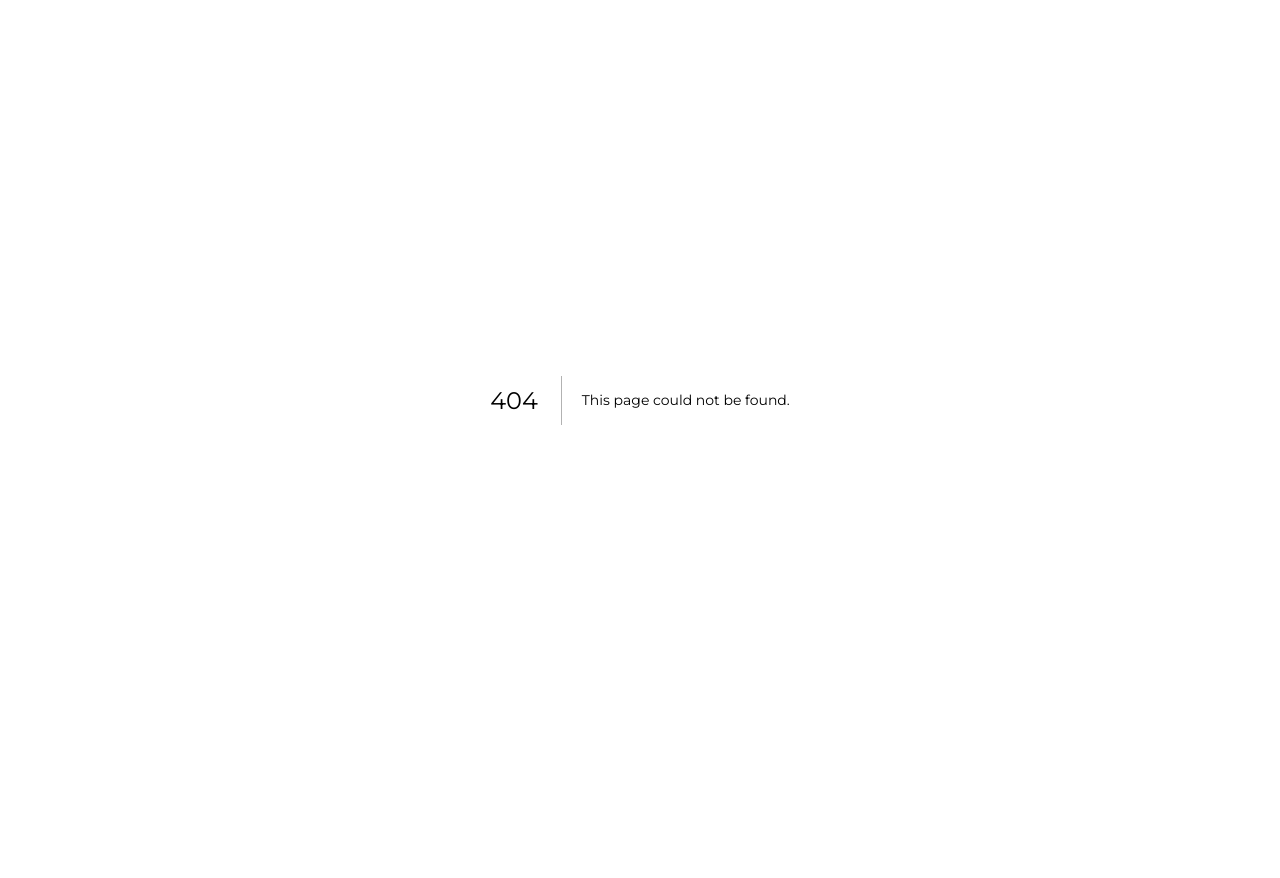
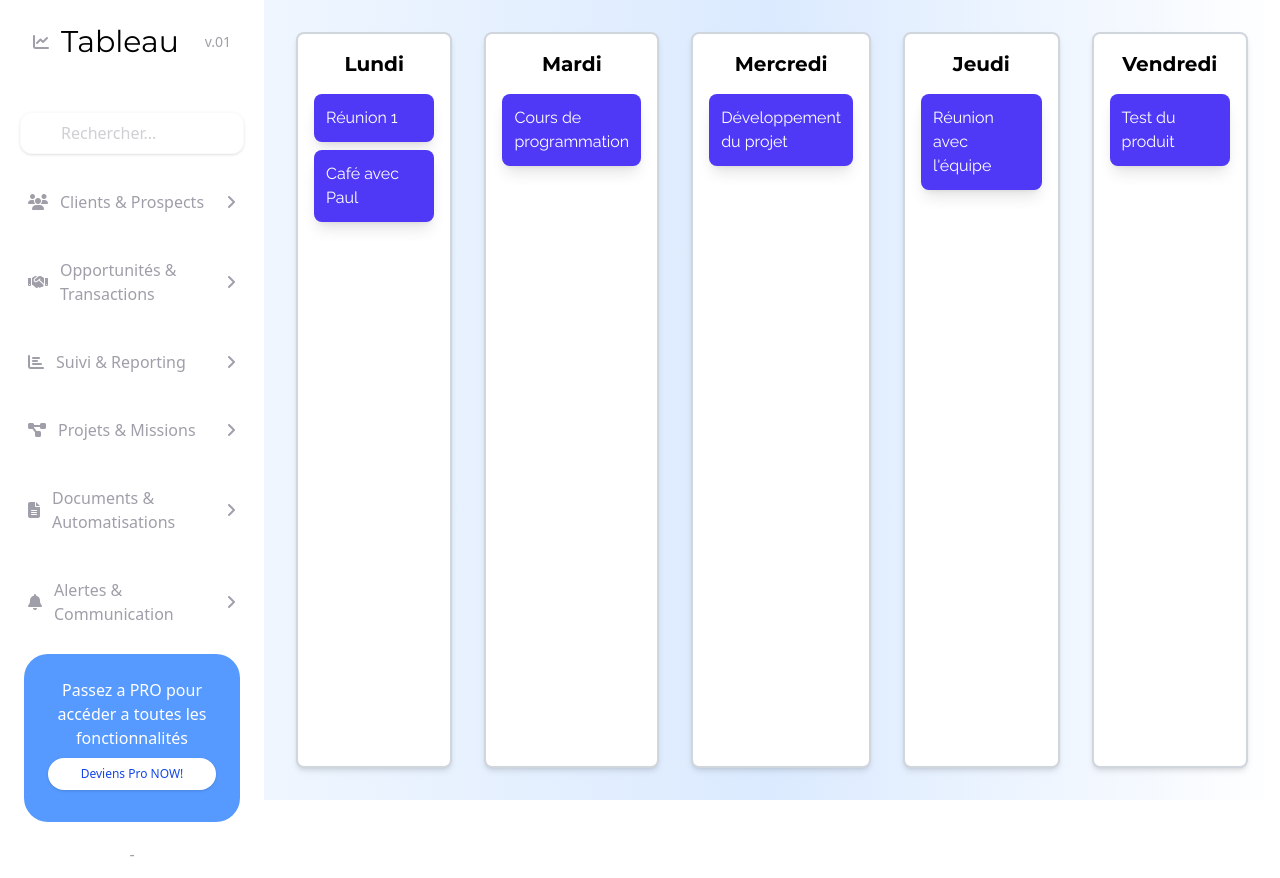
Before and after one commit to NaSuRall/Fleximate, a Next.js app: page /DragAndDrop in a window 1280 px wide. Before the commit this address had no page. Before the commit the page ends 800 px from the top, so only its background shows below. Built offline with nearby package versions, Linux system fonts and the light colour scheme.

Commit message:
ADD : | DragAndnoDrop ton page for calendar

```diff
--- /dev/null
+++ b/app/DragAndDrop/page.js
@@ -0,0 +1,16 @@
+import DragCalendar from '@/components/DragCalendar';
+import Navbar from '@/components/Navbar';
+
+export default function Home() {
+  return (
+    <div className="flex h-screen min-h-screen text-black">
+      {/* Navbar components */}
+      <Navbar />
+
+      {/* Main */}
+      <main className="h-screen w-full">
+        <DragCalendar />
+      </main>
+    </div>
+  );
+}
--- a/app/steps2/page.js
+++ b/app/steps2/page.js
@@ -4,11 +4,11 @@ import Link from 'next/link';
 export default function steps2() {
   return (
     <div className="grid h-screen w-full grid-cols-4 grid-rows-1 gap-5 bg-blue-50 p-8">
-      <div className="rounded-4xl col-start-1 col-end-1 row-start-1 row-end-1 flex h-full w-full flex-col items-center bg-blue-500">
+      <div className="col-start-1 col-end-1 row-start-1 row-end-1 flex h-full w-full flex-col items-center rounded-4xl bg-blue-500">
         <div className="flex flex-col items-center justify-between">
           <div className="flex w-full flex-col gap-10 p-6">
             <Image
-              className="dark:invert"
+              className=""
               src="/logo.png"
               alt="Vercel logomark"
               width={200}
@@ -51,8 +51,8 @@ export default function steps2() {
         </div>
       </div>
 
-      <div className="rounded-4xl col-start-2 col-end-5 row-start-1 row-end-1 flex h-full w-full flex-col items-center justify-center gap-10">
-        <div className="rounded-4xl flex h-full w-full flex-col items-center justify-around bg-white px-4">
+      <div className="col-start-2 col-end-5 row-start-1 row-end-1 flex h-full w-full flex-col items-center justify-center gap-10 rounded-4xl">
+        <div className="flex h-full w-full flex-col items-center justify-around rounded-4xl bg-white px-4">
           <div className="w-1/3 space-y-6">
             <form className="space-y-6 p-6">
               <div className="text-center">
@@ -66,7 +66,7 @@ export default function steps2() {
                 <label className="mb-1 block text-sm font-medium text-gray-700">
                   Why will you use the service
                 </label>
-                <select className="w-full rounded-xl border border-gray-300 px-4 py-3 text-zinc-400 placeholder-gray-400 focus:outline-none focus:ring-2 focus:ring-blue-500">
+                <select className="w-full rounded-xl border border-gray-300 px-4 py-3 text-zinc-400 placeholder-gray-400 focus:ring-2 focus:ring-blue-500 focus:outline-none">
                   <option value="+33">work</option>
                   <option value="+1">Business</option>
                   <option value="+1">fun</option>
@@ -77,7 +77,7 @@ export default function steps2() {
                 <label className="mb-1 block text-sm font-medium text-gray-700">
                   What describes you best ?
                 </label>
-                <select className="w-full rounded-xl border border-gray-300 px-4 py-3 text-zinc-400 placeholder-gray-400 focus:outline-none focus:ring-2 focus:ring-blue-500">
+                <select className="w-full rounded-xl border border-gray-300 px-4 py-3 text-zinc-400 placeholder-gray-400 focus:ring-2 focus:ring-blue-500 focus:outline-none">
                   <option value="+33">Business Owner</option>
                   <option value="+1">---</option>
                   <option value="+1">---</option>
@@ -115,7 +115,6 @@ export default function steps2() {
               href="/login"
               className="text-center text-sm text-blue-500 hover:underline"
             >
-              {' '}
               Vous avez dejà un compte ?
             </Link>
             <div className="flex flex-row gap-10">
@@ -123,7 +122,7 @@ export default function steps2() {
                 href="/register"
                 className="cursor-pointer rounded-2xl bg-zinc-300 px-6 py-3 text-blue-500 transition-all hover:bg-zinc-400"
               >
-                <i className="fa-solid fa-arrow-left"></i> Next back{' '}
+                <i className="fa-solid fa-arrow-left"></i> Next back
               </Link>
               <Link
                 href="#"
--- /dev/null
+++ b/components/DragCalendar.js
@@ -0,0 +1,85 @@
+'use client';
+
+import { DndContext, useDraggable, useDroppable } from '@dnd-kit/core';
+
+const days = ['Lundi', 'Mardi', 'Mercredi', 'Jeudi', 'Vendredi'];
+
+// Éléments déplacables
+function DraggableItem({ id, title }) {
+  const { attributes, listeners, setNodeRef, transform } = useDraggable({ id });
+  const style = {
+    transform: transform ? `translate(${transform.x}px, ${transform.y}px)` : '',
+  };
+
+  return (
+    <div
+      ref={setNodeRef}
+      {...listeners}
+      {...attributes}
+      style={style}
+      className="mb-2 cursor-move rounded-lg bg-indigo-600 p-3 text-white shadow-lg hover:bg-indigo-700"
+    >
+      {title}
+    </div>
+  );
+}
+
+function Day({ name, items }) {
+  const { setNodeRef, isOver } = useDroppable({ id: name });
+
+  return (
+    <div
+      ref={setNodeRef}
+      className={`m-2 flex-1 rounded-lg border-2 border-gray-300 bg-white p-4 shadow-md ${isOver ? 'border-blue-500 bg-blue-100' : 'border-gray-300 bg-white'}`}
+    >
+      <h2 className="mb-4 text-center text-xl font-semibold text-gray-800">
+        {name}
+      </h2>
+      {items.map((item) => (
+        <DraggableItem key={item.id} id={item.id} title={item.title} />
+      ))}
+    </div>
+  );
+}
+
+export default function SimpleCalendar() {
+  const events = {
+    Lundi: [
+      { id: '1', title: 'Réunion 1' },
+      { id: '2', title: 'Café avec Paul' },
+    ],
+    Mardi: [{ id: '3', title: 'Cours de programmation' }],
+    Mercredi: [{ id: '4', title: 'Développement du projet' }],
+    Jeudi: [{ id: '5', title: "Réunion avec l'équipe" }],
+    Vendredi: [{ id: '6', title: 'Test du produit' }],
+  };
+
+  const handleDragEnd = ({ active, over }) => {
+    if (!over) return;
+
+    const fromDay = Object.keys(events).find((d) =>
+      events[d].some((e) => e.id === active.id)
+    );
+    const dragged = events[fromDay].find((e) => e.id === active.id);
+
+    if (fromDay === over.id) return;
+
+    const updatedEvents = { ...events };
+    updatedEvents[fromDay] = updatedEvents[fromDay].filter(
+      (e) => e.id !== active.id
+    );
+    updatedEvents[over.id] = [...updatedEvents[over.id], dragged];
+  };
+
+  return (
+    <div className="flex h-screen flex-col bg-gradient-to-r from-blue-50 via-blue-100 to-white">
+      <DndContext onDragEnd={handleDragEnd}>
+        <div className="flex flex-1 gap-4 overflow-auto p-6">
+          {days.map((d) => (
+            <Day key={d} name={d} items={events[d]} />
+          ))}
+        </div>
+      </DndContext>
+    </div>
+  );
+}
--- a/package.json
+++ b/package.json
@@ -10,6 +10,7 @@
     "format": "prettier --write ."
   },
   "dependencies": {
+    "@dnd-kit/core": "^6.3.1",
     "chart.js": "^4.4.9",
     "date-fns": "^4.1.0",
     "next": "15.3.1",
@@ -17,7 +18,8 @@
     "react-big-calendar": "^1.18.0",
     "react-chartjs-2": "^5.3.0",
     "react-dom": "^19.0.0",
-    "sass": "^1.87.0"
+    "sass": "^1.87.0",
+    "uuid": "^11.1.0"
   },
   "devDependencies": {
     "@eslint/eslintrc": "^3",
@@ -30,7 +32,6 @@
     "eslint-plugin-next": "^0.0.0",
     "eslint-plugin-prettier": "^5.4.0",
     "eslint-plugin-react": "^7.37.5",
-    "eslint-plugin-tailwindcss": "^3.18.0",
     "globals": "^16.1.0",
     "postcss": "^8.5.3",
     "prettier": "^3.5.3",
```
Also changed, not shown: 1 other file (tests, documents, lock files or other folders).
